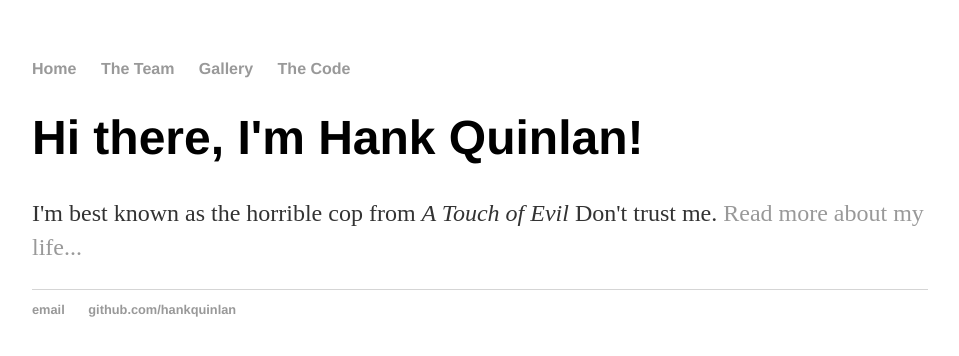
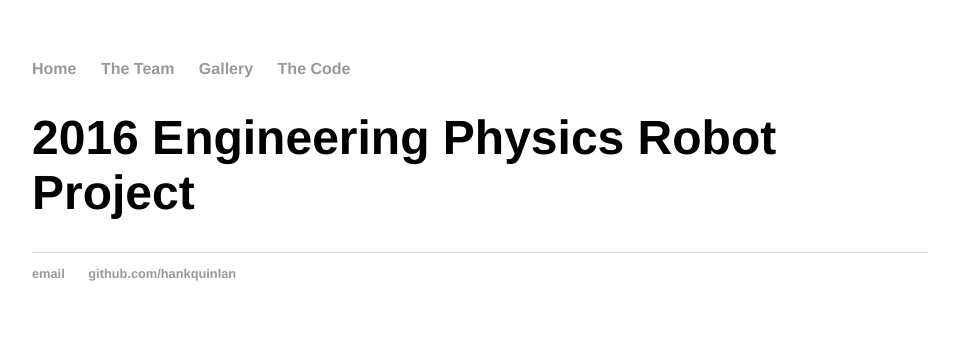
Before and after one commit to walkershanks/walkershanks.github.io, a Jekyll site: the page built from index.html, in a window 1280 px wide. Shown: the top 356 px of the page, without its empty margins (160-1119 px from the left). Built offline with Jekyll 4.4.1, drawn with Linux system fonts in a browser that asks for light colours.

Commit message:
Update index.html

```diff
--- a/index.html
+++ b/index.html
@@ -1,8 +1,7 @@
 ---
 layout: default
-title: Hank Quinlan, Horrible Cop
+title: ENPH 253
 ---
 <div class="blurb">
-	<h1>Hi there, I'm Hank Quinlan!</h1>
-	<p>I'm best known as the horrible cop from <em>A Touch of Evil</em> Don't trust me. <a href="/about">Read more about my life...</a></p>
+	<h1>2016 Engineering Physics Robot Project</h1>
 </div><!-- /.blurb -->
```
